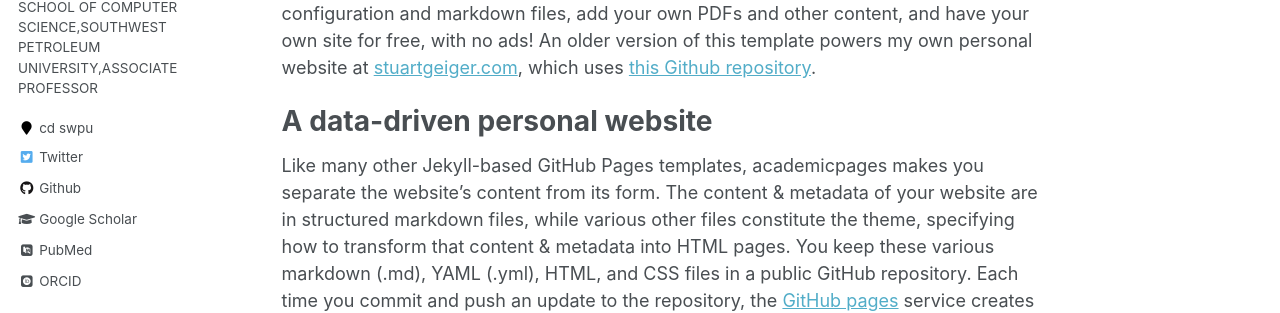
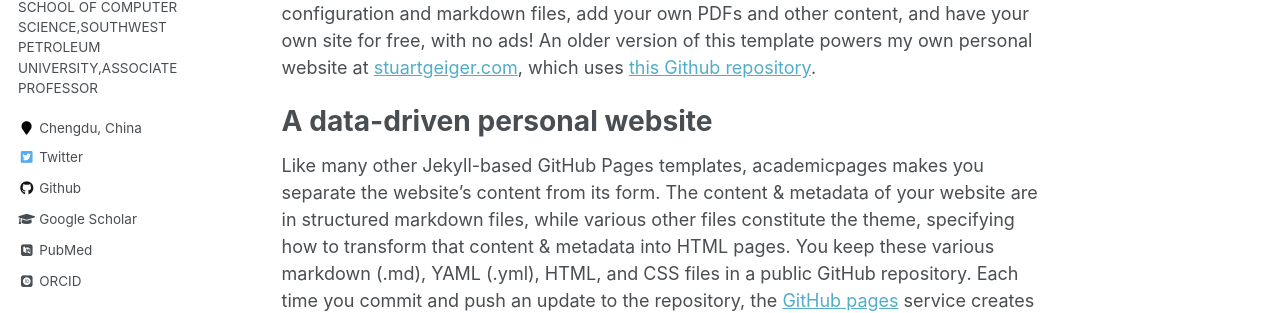
Before and after one commit to zhangjian405/zhangjian405.github.io, a Jekyll site: the page built from _pages/about.md, in a window 1280 px wide. Shown: the part 349-662 px from the top of the page. Built offline with Jekyll 4.4.1, drawn with Linux system fonts in a browser that asks for light colours; some web fonts are replaced.

Commit message:
Update _config.yml

```diff
--- a/_config.yml
+++ b/_config.yml
@@ -83,7 +83,7 @@ author:
   name             : "Jian Zhang"
   avatar           : "zj.png"
   bio              : "SCHOOL OF COMPUTER SCIENCE,SOUTHWEST PETROLEUM UNIVERSITY,ASSOCIATE PROFESSOR"
-  location         : "cd swpu"
+  location         : "Chengdu, China"
   employer         :
   pubmed           : "https://www.ncbi.nlm.nih.gov/pubmed/?term=john+snow"
   googlescholar    : "http://yourfullgooglescholarurl.com"
```
